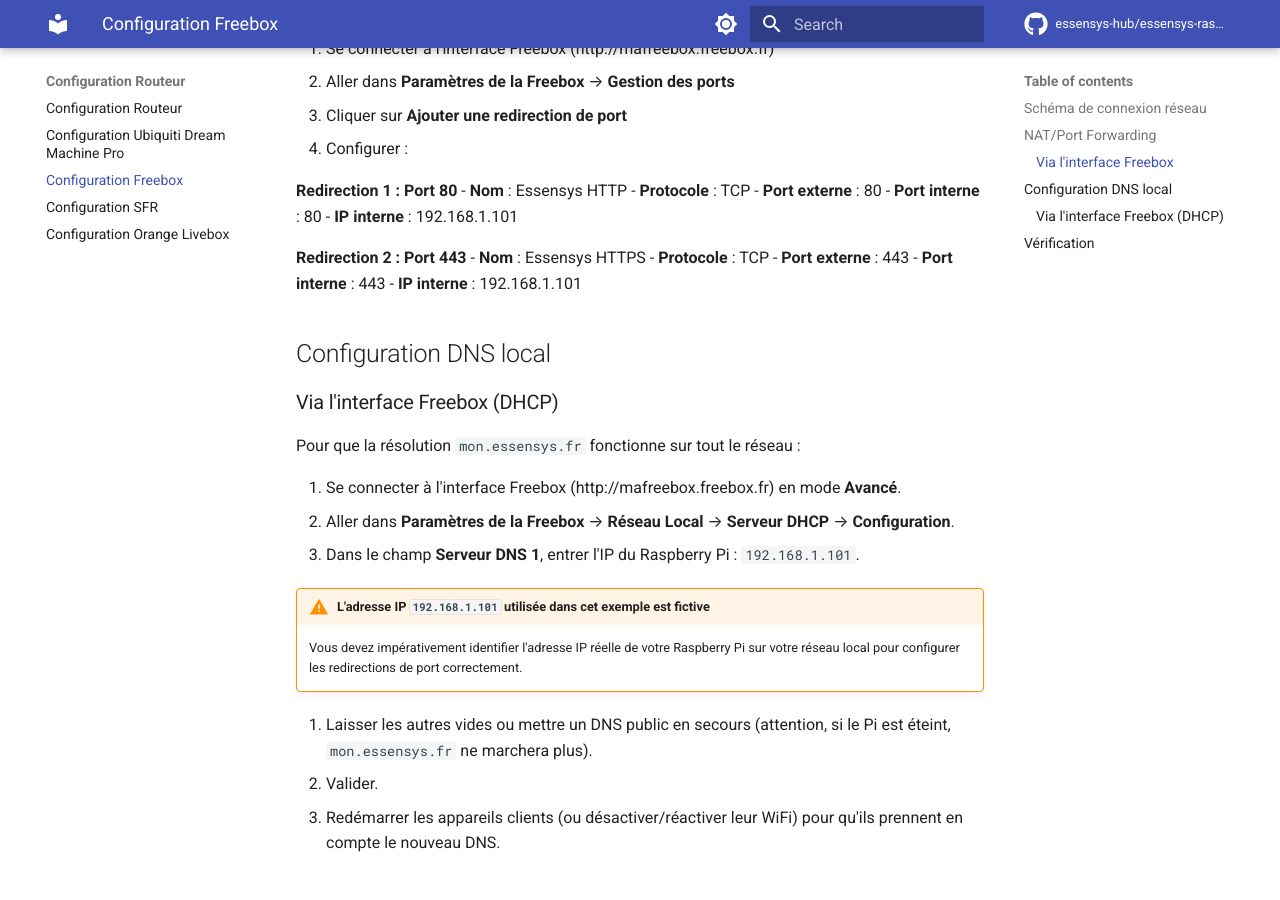
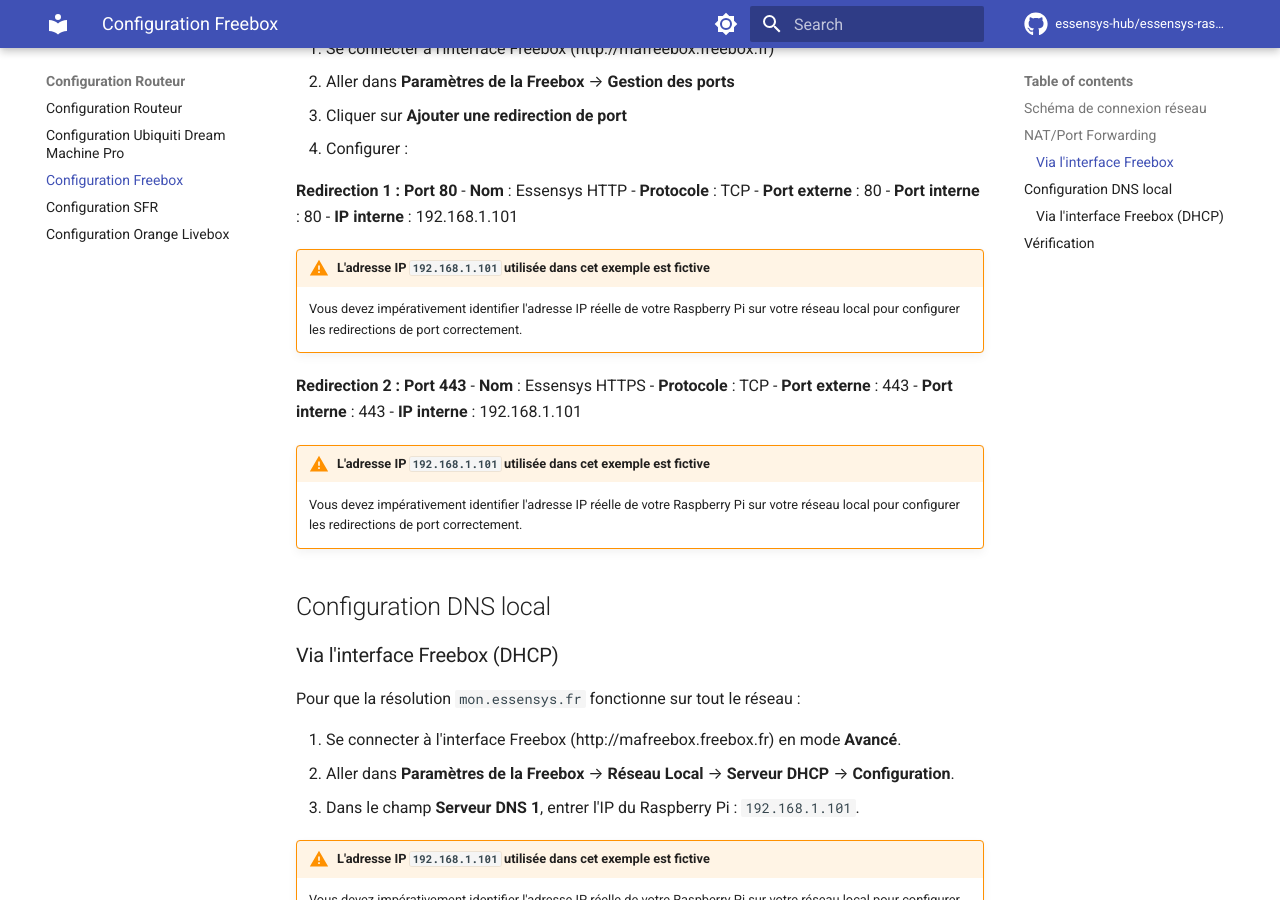
Before and after one commit to essensys-hub/essensys-raspberry-install, an MkDocs documentation site: the page built from docs/router/freebox.md, in a window 1280 px wide and 900 px high, scrolled down 1423 px. Built offline with MkDocs 1.6.1 and Material for MkDocs 9.7.7, drawn with Linux system fonts in a browser that asks for light colours; comment, search, counter and statistics services are not loaded; the version menu is left out.

Commit message:
update ip warninig

```diff
--- a/docs/router/freebox.md
+++ b/docs/router/freebox.md
@@ -57,6 +57,8 @@
 - **Port externe** : 80
 - **Port interne** : 80
 - **IP interne** : 192.168.1.101
+!!!WARNING "L'adresse IP `192.168.1.101` utilisée dans cet exemple est fictive"
+    Vous devez impérativement identifier l'adresse IP réelle de votre Raspberry Pi sur votre réseau local pour configurer les redirections de port correctement.
 
 **Redirection 2 : Port 443**
 - **Nom** : Essensys HTTPS
@@ -64,6 +66,8 @@
 - **Port externe** : 443
 - **Port interne** : 443
 - **IP interne** : 192.168.1.101
+!!!WARNING "L'adresse IP `192.168.1.101` utilisée dans cet exemple est fictive"
+    Vous devez impérativement identifier l'adresse IP réelle de votre Raspberry Pi sur votre réseau local pour configurer les redirections de port correctement.
 
 ## Configuration DNS local
 
```
